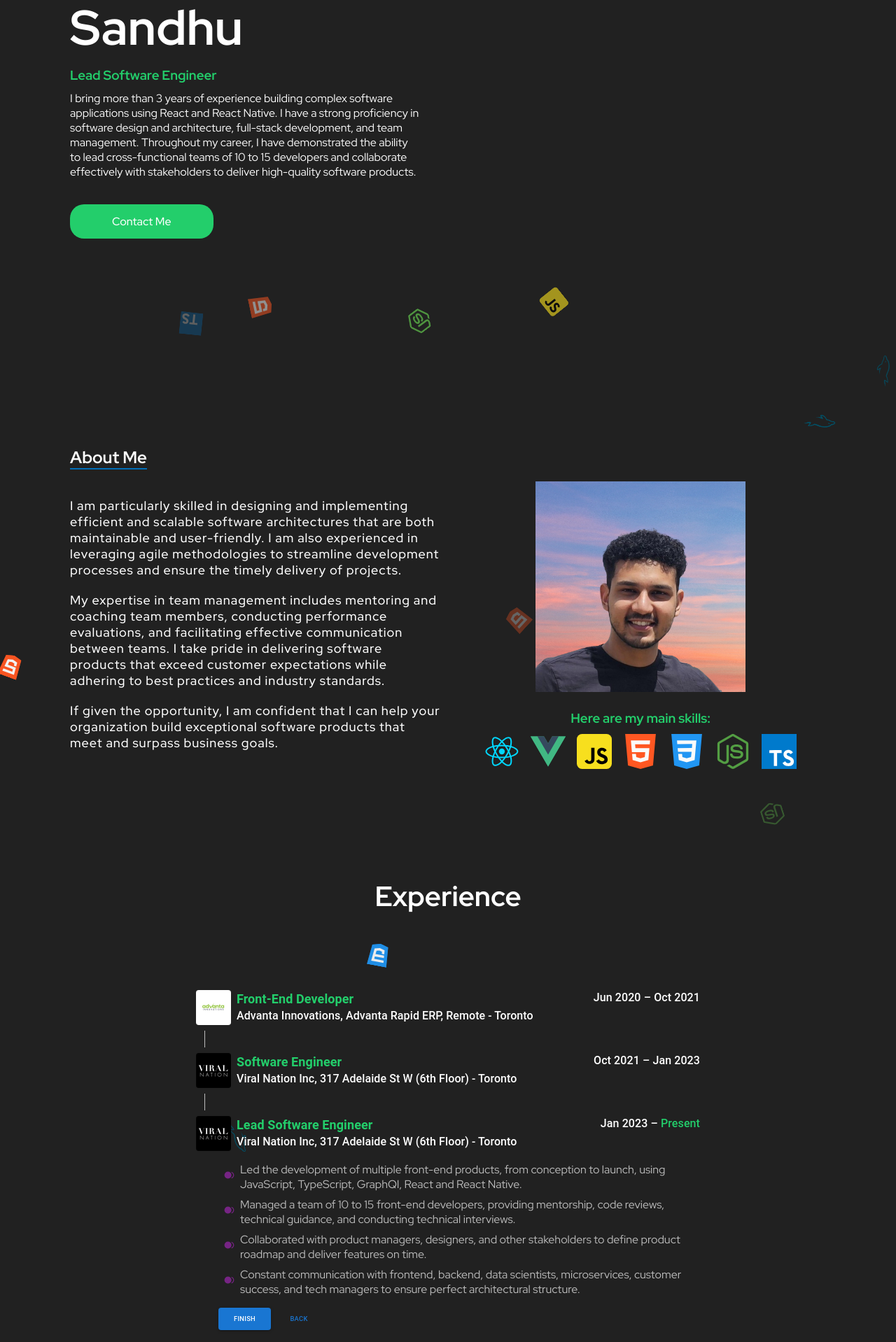
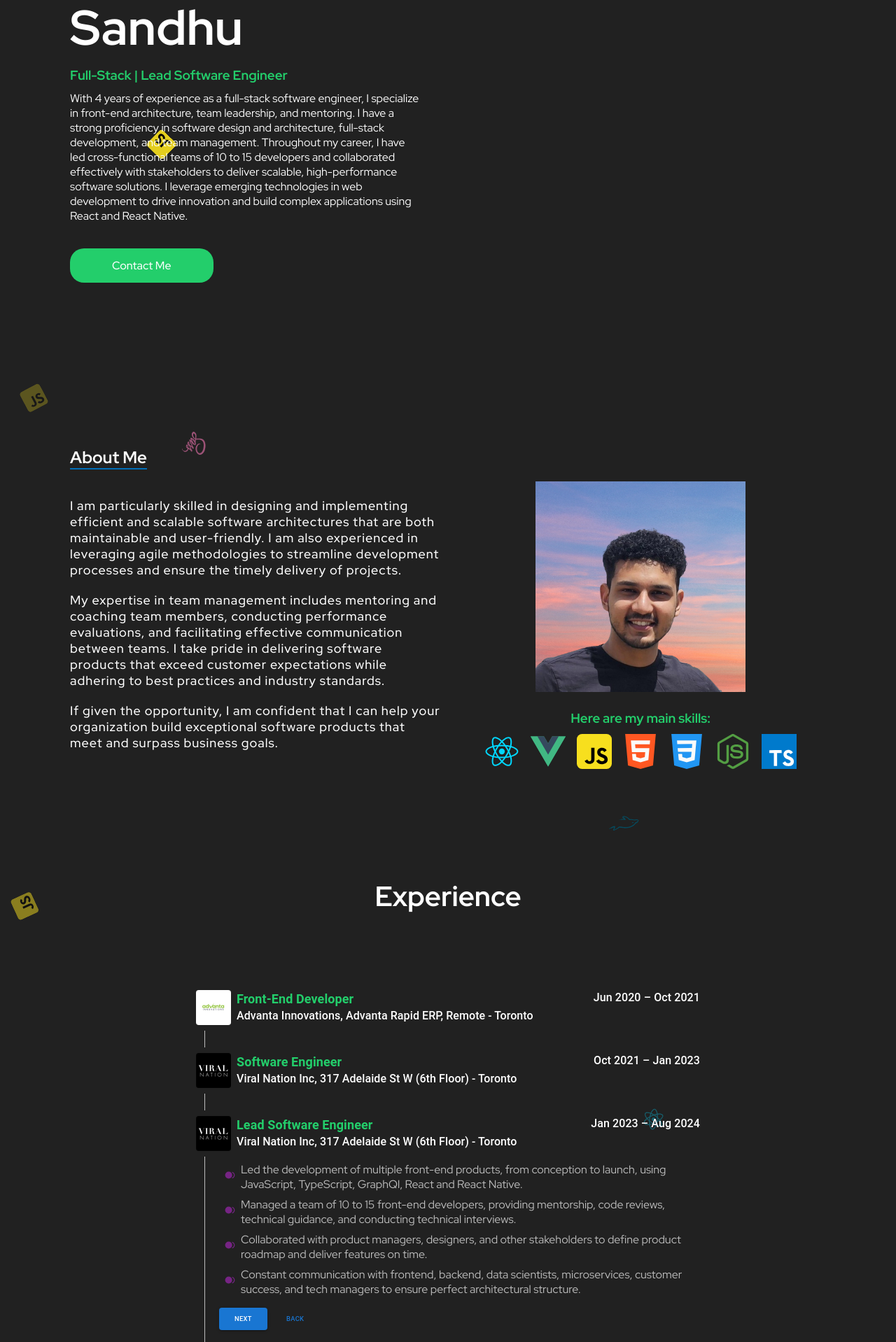
Before and after one commit to simarsinghsandhu/My-Portfolio, a React (Create React App) app: page / in a window 1280 px wide. Shown: the part 282-2200 px from the top of the page at 70% size. Built offline with nearby package versions, Linux system fonts and the light colour scheme.

Commit message:
feat(resume): updated

```diff
--- a/src/components/Experience/Experience.tsx
+++ b/src/components/Experience/Experience.tsx
@@ -42,14 +42,27 @@ const steps = [
     id: 3,
     title: "Lead Software Engineer",
     subtitle: `Viral Nation Inc, 317 Adelaide St W (6th Floor) - Toronto`,
-    time: "Jan 2023 – ",
-    is_present: true,
+    time: "Jan 2023 – Aug 2024",
+    is_present: false,
     image: VNLogo,
     bullets: [
       "Led the development of multiple front-end products, from conception to launch, using JavaScript, TypeScript, GraphQl, React and React Native.",
       "Managed a team of 10 to 15 front-end developers, providing mentorship, code reviews, technical guidance, and conducting technical interviews.",
       "Collaborated with product managers, designers, and other stakeholders to define product roadmap and deliver features on time.",
       "Constant communication with frontend, backend, data scientists, microservices, customer success, and tech managers to ensure perfect architectural structure.",
+    ],
+  }, {
+    id: 4,
+    title: "Senior Software Engineer",
+    subtitle: `Viral Nation Inc, 317 Adelaide St W (6th Floor) - Toronto`,
+    time: "Aug 2024 – Feb 2025",
+    is_present: false,
+    image: VNLogo,
+    bullets: [
+      "Led the transition to Svelte 5, optimizing web applications for enhanced performance, reduced load times, and seamless user experiences.",
+      "Collaborated with cross-functional teams (front-end, back-end, data scientists, product managers) to define and implement software solutions.",
+      "Designed scalable architectures and upheld code quality through mentoring and reviews.",
+      "Spearheaded agile development cycles to deliver high-quality features within deadlines."
     ],
   },
 ];
--- a/src/components/Hero/Hero.tsx
+++ b/src/components/Hero/Hero.tsx
@@ -14,17 +14,11 @@ export function Hero() {
           <h1>Simar Singh Sandhu</h1>
         </ScrollAnimation>
         <ScrollAnimation animateOnce animateIn="fadeInUp" delay={0.4 * 500}>
-          <h3>Lead Software Engineer</h3>
+          <h3>Full-Stack | Lead Software Engineer</h3>
         </ScrollAnimation>
         <ScrollAnimation animateOnce animateIn="fadeInUp" delay={0.6 * 500}>
           <p className="small-resume">
-            I bring more than 3 years of experience building complex software
-            applications using React and React Native. I have a strong
-            proficiency in software design and architecture, full-stack
-            development, and team management. Throughout my career, I have
-            demonstrated the ability to lead cross-functional teams of 10 to 15
-            developers and collaborate effectively with stakeholders to deliver
-            high-quality software products.
+            With 4 years of experience as a full-stack software engineer, I specialize in front-end architecture, team leadership, and mentoring. I have a strong proficiency in software design and architecture, full-stack development, and team management. Throughout my career, I have led cross-functional teams of 10 to 15 developers and collaborated effectively with stakeholders to deliver scalable, high-performance software solutions. I leverage emerging technologies in web development to drive innovation and build complex applications using React and React Native.
           </p>
         </ScrollAnimation>
 
```
Also changed, not shown: 1 other file (tests, documents, lock files or other folders).
